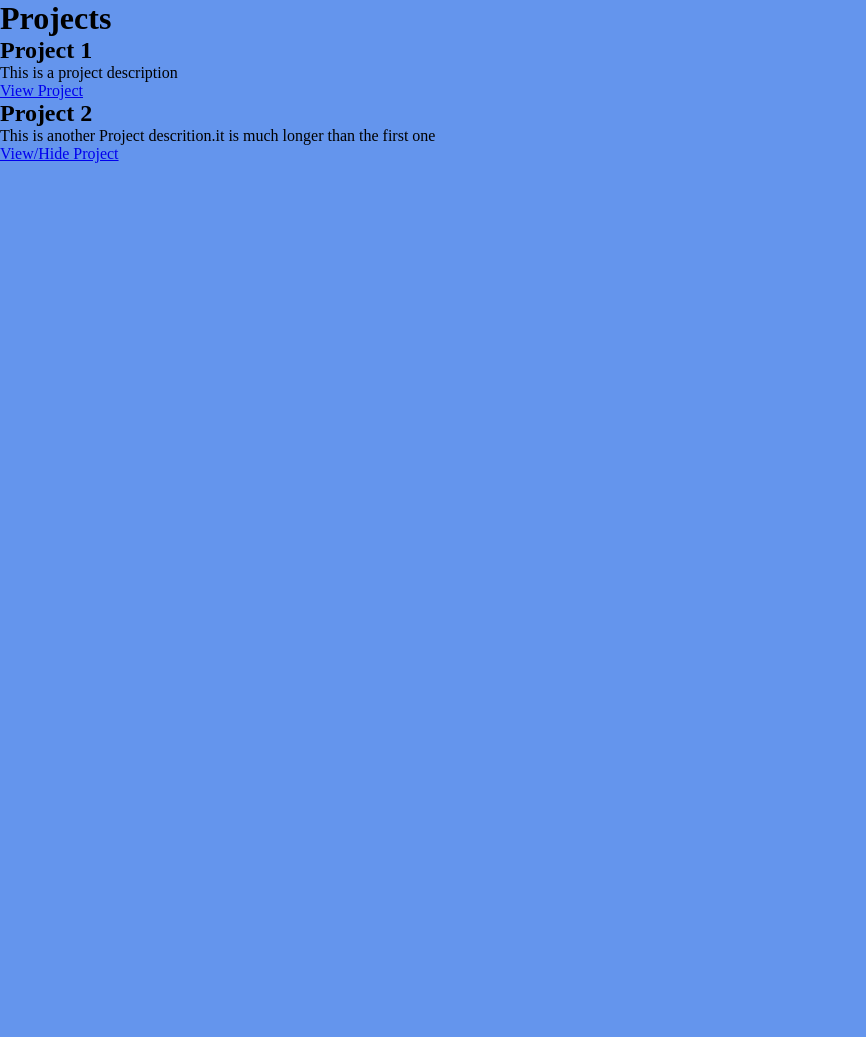
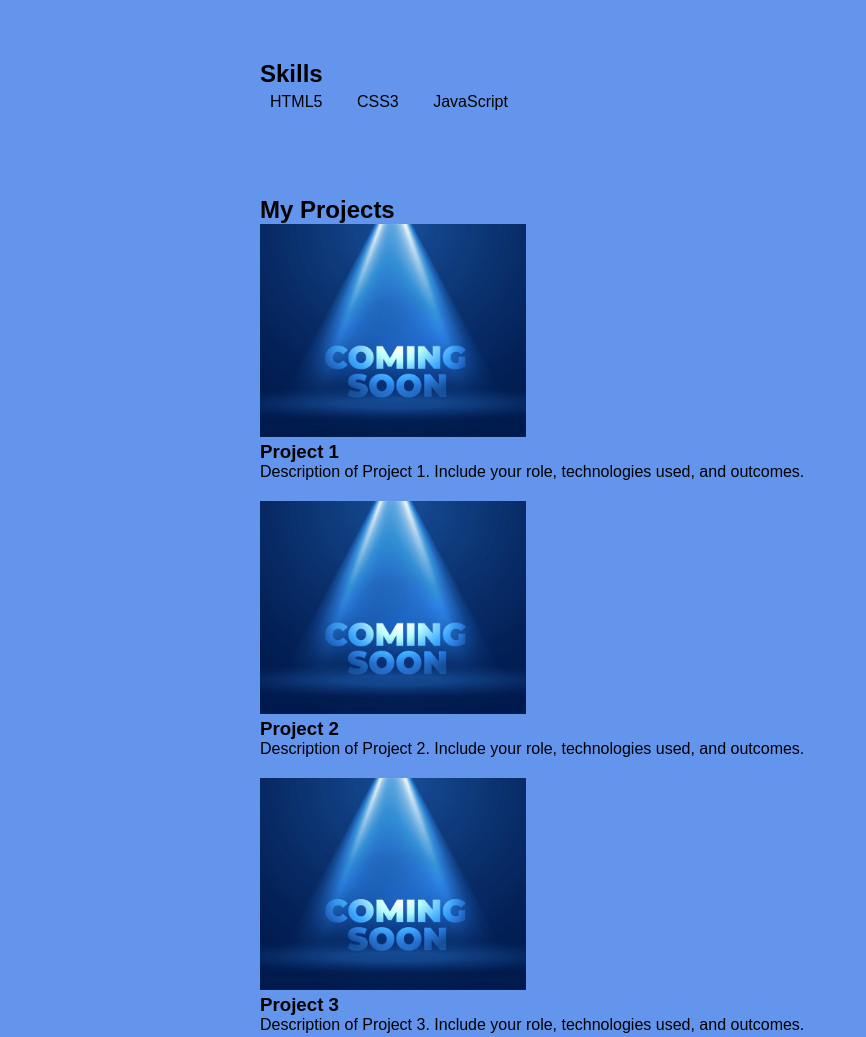
Before and after one commit to AishaBakare/Mock_Project, a plain HTML site: page html/index.html in a window 1280 px wide. Shown: the top 1037 px of the page, without its empty margins (0-866 px from the left). Before the commit the page ends 800 px from the top, so only its background shows below. Drawn offline with Linux system fonts and the light colour scheme.

Commit message:
worked on the project part in html and css

```diff
--- a/css/index.css
+++ b/css/index.css
@@ -1,10 +1,57 @@
 *{
- margin: 0;
- padding: 0;
- box-sizing: border-box;
+    margin: 0;
+    padding: 0;
+    box-sizing: border-box;
 }
-
-body{
+body {
+    font-family: 'Arial', sans-serif;
+    margin: 0;
+    padding: 0;
     background-color: cornflowerblue;
     color: black;
 }
+
+header {
+    background-color: cornflowerblue;
+    color: black;
+    text-align: center;
+    padding: 20px;
+}
+
+section {
+    max-width: 800px;
+    margin: 40px auto;
+    padding: 20px;
+}
+
+h2 {
+    color: black;
+}
+
+ul {
+    list-style-type: none;
+    padding: 0;
+}
+
+li {
+    display: inline-block;
+    margin-right: 10px;
+    background-color: cornflowerblue;
+    padding: 5px 10px;
+    border-radius: 5px;
+}
+
+.project {
+    margin-bottom: 20px;
+}
+
+img {
+    max-width: 35%;
+    height: auto;
+}
+
+.portfolio{
+    display: flex;
+    flex-wrap: wrap;
+
+}
--- a/html/index.html
+++ b/html/index.html
@@ -3,28 +3,49 @@
 <head>
     <meta charset="UTF-8">
     <meta name="viewport" content="width=device-width, initial-scale=1.0">
-    <link rel="stylesheet" href="/css/index.css">
+    <link rel="stylesheet" href="../css/index.css">
     <title>Document</title>
 </head>
 <body>
-    <div class="projects">
-        <h1>Projects</h1>
-        <div class="project">
-            <h2>Project 1</h2>
-            <p>This is a project description</p>
-            <a href="#">View Project</a>
-        </div>
-        <div class="project"
-        id="project2">
-        <h2>Project 2</h2>
-        <p>This is another Project descrition.it is much longer than the first one </p>
-        <a href="javascript:void(0)" onclick="showHide('project')"
-        id="showHideButton">View/Hide Project</a>
-        </div>
-    </div>
+    <section id="skills">
+        <h2>Skills</h2>
+        <ul>
+            <li>HTML5</li>
+            <li>CSS3</li>
+            <li>JavaScript</li>
+            <!-- Add more skills as needed -->
+        </ul>
+    </section>
 
 
-    </div>
+    <section id="portfolio">
+        <h2>My Projects</h2>
+        <div class="project">
+            <img src="/Mock_Project/asset/images/coming soon.jpg" alt="Project 1">
+            <h3>Project 1</h3>
+            <p>Description of Project 1. Include your role, technologies used, and outcomes.</p>
+        </div>
+
+        <div class="project">
+            <img src="/Mock_Project/asset/images/coming soon.jpg" alt="Project 1">
+            <h3>Project 2</h3>
+            <p>Description of Project 2. Include your role, technologies used, and outcomes.</p>
+        </div>
+
+        <div class="project">
+            <img src="/Mock_Project/asset/images/coming soon.jpg" alt="Project 1">
+            <h3>Project 3</h3>
+            <p>Description of Project 3. Include your role, technologies used, and outcomes.</p>
+        </div>
+
+        <div class="project">
+            <img src="/Mock_Project/asset/images/coming soon.jpg" alt="Project 1">
+            <h3>Project 4</h3>
+            <p>Description of Project 4. Include your role, technologies used, and outcomes.</p>
+        </div>
+    </section>
+
+
 
 </body>
 </html>
```
Also changed, not shown: asset/images/coming soon.jpg (added).
